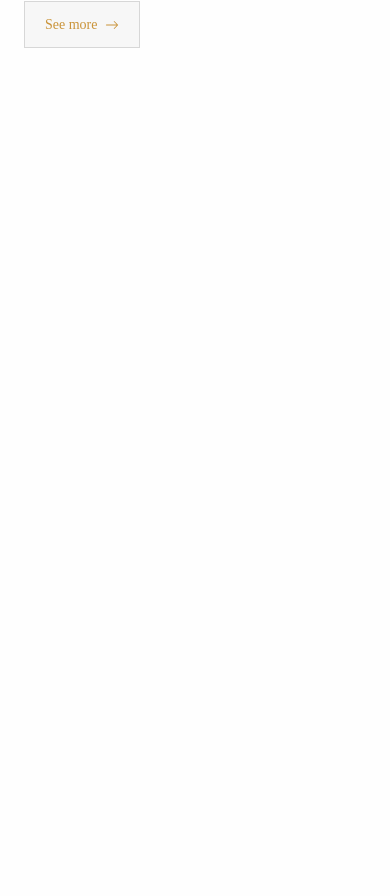
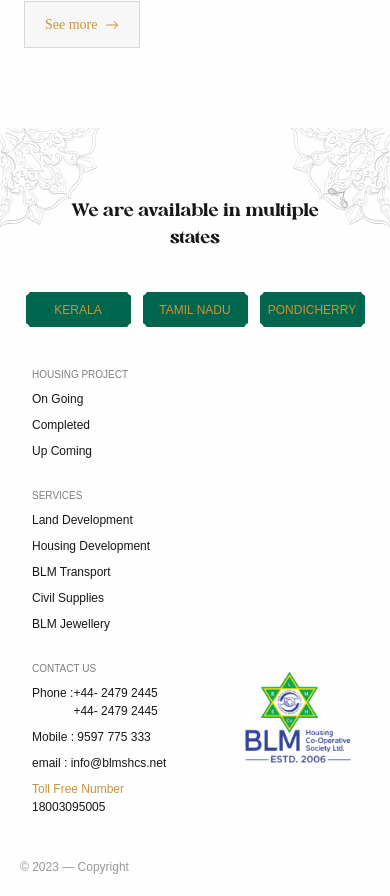
Before and after one commit to kr1shh/ashcorp-task, a Next.js app: page / in a window 390 px wide. Shown: the part 4859-5755 px from the top of the page. Before the commit the page ends 4947 px from the top, so only its background shows below. Built offline with nearby package versions, Linux system fonts and the light colour scheme.

Commit message:
footer : mobile complete

```diff
--- a/app/(root)/home/page.jsx
+++ b/app/(root)/home/page.jsx
@@ -12,6 +12,8 @@
 import TestimonialCarousel from "@/components/TestimonialCarousel";
 import SectionDivision from "@/components/ui/SectionDivision";
 import NewsCarousel from "@/components/NewsCarousel";
+import Footer from "@/components/Footer";
+
 
 const Home = () => {
 
@@ -446,6 +448,13 @@
           </div>
         </section>
       </main>
+
+      {/* Footer Section */}
+
+
+      <footer>
+        <Footer />
+      </footer>
     </>
   );
 };
--- /dev/null
+++ b/components/Footer.jsx
@@ -0,0 +1,101 @@
+import Image from "next/image";
+import FancyButton from "./ui/FancyButton";
+import Title from "./ui/Title";
+
+const Footer = () => {
+  return (
+    <>
+      <div className="relative w-full flex flex-col items-center justify-center py-4 bg-[#fefefe] pt-[70px] pb-[80px] mt-10">
+
+        <div className="absolute top-0 right-0 w-[100px] h-[100px]">
+          <Image
+            src={"/assets/icons/pattern-footer.svg"}
+            alt="footer pattern"
+            fill
+            className="object-contain w-full object-center"
+          />
+        </div>
+
+        <div className="absolute top-0 left-0 w-[100px] h-[100px]">
+          <Image
+            src={"/assets/icons/pattern-footer.svg"}
+            alt="footer pattern"
+            fill
+            className="object-contain w-full object-center scale-x-[-1]"
+          />
+        </div>
+
+        <div className="w-full flex flex-col items-center justify-center gap-10 z-10">
+          <div className="w-[280px]">
+            <Title className={"text-center"}>
+              We are available in multiple states
+            </Title>
+          </div>
+          <div className="flex gap-3">
+            <FancyButton name={"KERALA"} />
+            <FancyButton name={"TAMIL NADU"} />
+            <FancyButton name={"PONDICHERRY"} />
+          </div>
+        </div>
+
+        <div className="w-full flex flex-col gap-7 mt-10 font-poppins px-8">
+          <div>
+            <h1 className="text-[10px] sm:text-[12px] text-black opacity-50 mb-2">
+              HOUSING PROJECT
+            </h1>
+            <ul className="text-[12px] sm:text-[14px] flex flex-col gap-2">
+              <li>On Going</li>
+              <li>Completed</li>
+              <li>Up Coming</li>
+            </ul>
+          </div>
+          <div>
+            <h1 className="text-[10px] sm:text-[12px] text-black opacity-50 mb-2">
+              SERVICES
+            </h1>
+            <ul className="text-[12px] sm:text-[14px] flex flex-col gap-2">
+              <li>Land Development</li>
+              <li>Housing Development</li>
+              <li>BLM Transport</li>
+              <li>Civil Supplies</li>
+              <li>BLM Jewellery</li>
+            </ul>
+          </div>
+          <div className="w-full flex justify-between">
+            <div>
+              <h1 className="text-[10px] sm:text-[12px] text-black opacity-50 mb-2">
+                CONTACT US
+              </h1>
+              <ul className="text-[12px] sm:text-[14px] flex flex-col gap-2">
+                <li className="flex">
+                  Phone :{" "}
+                  <p className="flex flex-col">
+                    <span>+44- 2479 2445</span>
+                    <span>+44- 2479 2445</span>{" "}
+                  </p>
+                </li>
+                <li>Mobile : 9597 775 333</li>
+                <li>email : info@blmshcs.net</li>
+                <li className="flex flex-col"><span className="text-accent_color">Toll Free Number</span><span>18003095005</span></li>
+              </ul>
+            </div>
+            <div>
+              <div className="relative w-[120px] h-[120px]">
+                <Image
+                  src={"/assets/images/footer-logo.png"}
+                  alt="footer logo"
+                  fill
+                  className="object-contain w-full"
+                />
+              </div>
+            </div>
+          </div>
+        </div>
+
+        <span className="absolute bottom-5 left-5 font-poppins text-black opacity-40 text-[12px]">© 2023 — Copyright</span>
+      </div>
+    </>
+  );
+};
+
+export default Footer;
--- /dev/null
+++ b/components/ui/FancyButton.jsx
@@ -0,0 +1,20 @@
+'use client'
+
+
+const FancyButton = ({ name }) => {
+  return (
+    <>
+      <div className="relative w-[105px] sm:w-[177px] lg:w-[250px] h-[35px] sm:h-[59px] lg:h-[83px] bg-primary_color overflow-hidden flex items-center justify-center">
+        <h1 className="text-accent_color font-poppins text-[12px] sm:text-[17px] lg:text-[24px]">
+            { name }
+        </h1>
+        <i className="bg-white absolute p-[6px] sm:p-[8px] lg:p-[10px] rounded-full top-[-8px] right-[-8px]"></i>
+        <i className="bg-white absolute p-[6px] sm:p-[8px] lg:p-[10px] rounded-full top-[-8px] left-[-8px]"></i>
+        <i className="bg-white absolute p-[6px] sm:p-[8px] lg:p-[10px] rounded-full bottom-[-8px] right-[-8px]"></i>
+        <i className="bg-white absolute p-[6px] sm:p-[8px] lg:p-[10px] rounded-full bottom-[-8px] left-[-8px]"></i>
+      </div>
+    </>
+  );
+}
+
+export default FancyButton
--- a/components/ui/Title.jsx
+++ b/components/ui/Title.jsx
@@ -2,10 +2,10 @@
 
 
 
-const Title = ({ children }) => {
+const Title = ({ children,className }) => {
   return (
     <>
-        <h1 className="relative inline-block font-allenoire text-[18px] sm:text-[24px] lg:text-[28px]">
+        <h1 className={`relative inline-block font-allenoire text-[18px] sm:text-[24px] lg:text-[28px] ${ className }`}>
               { children }
               <Image
                 src={"/assets/icons/text-decoration-pattern.svg"}
```
Also changed, not shown: public/assets/icons/pattern-footer.svg (added).
